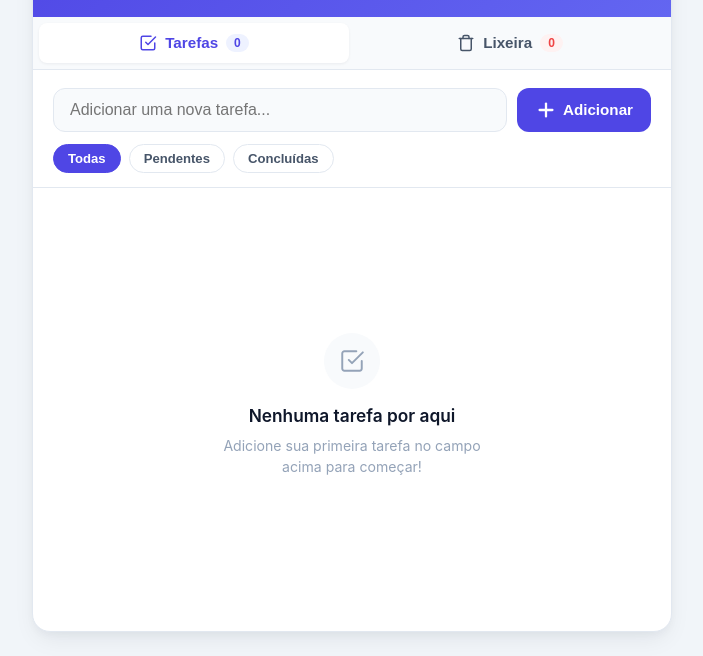
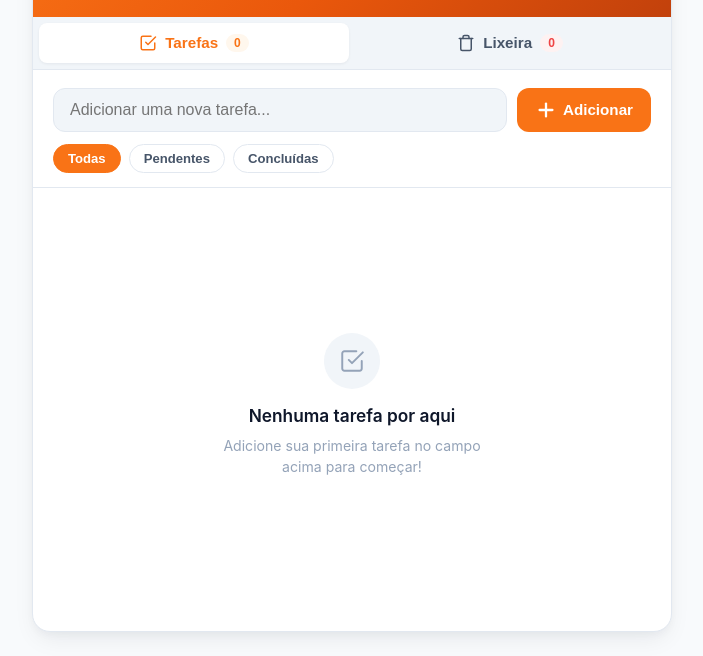
Before and after one commit to cesarzetto/PrimeiroProjeto, a plain HTML site: page index.html in a window 1280 px wide. Shown: the part 144-800 px from the top of the page, without its empty margins (288-991 px from the left). Drawn offline with Linux system fonts and the light colour scheme.

Commit message:
style: atualizar paleta de cores para tons de laranja e criar versao v1.0.2

```diff
--- a/index.html
+++ b/index.html
@@ -3,7 +3,7 @@
 <head>
     <meta charset="UTF-8">
     <meta name="viewport" content="width=device-width, initial-scale=1.0, maximum-scale=1.0, user-scalable=no">
-    <meta name="theme-color" content="#4f46e5">
+    <meta name="theme-color" content="#f97316">
     <meta name="apple-mobile-web-app-capable" content="yes">
     <meta name="apple-mobile-web-app-status-bar-style" content="black-translucent">
     <title>Minhas Tarefas</title>
--- a/script.js
+++ b/script.js
@@ -104,10 +104,10 @@ function applyTheme() {
 
     if (isDark) {
         document.documentElement.setAttribute('data-theme', 'dark');
-        if (metaThemeColor) metaThemeColor.setAttribute('content', '#1e1b4b');
+        if (metaThemeColor) metaThemeColor.setAttribute('content', '#7c2d12');
     } else {
         document.documentElement.removeAttribute('data-theme');
-        if (metaThemeColor) metaThemeColor.setAttribute('content', '#4f46e5');
+        if (metaThemeColor) metaThemeColor.setAttribute('content', '#f97316');
     }
 
     updateThemeButtonUI();
--- a/style.css
+++ b/style.css
@@ -1,23 +1,23 @@
 :root {
-    --primary: #4f46e5;
-    --primary-hover: #4338ca;
-    --primary-light: #eef2ff;
+    --primary: #f97316;
+    --primary-hover: #ea580c;
+    --primary-light: #fff7ed;
     --success: #10b981;
     --success-light: #ecfdf5;
     --danger: #ef4444;
     --danger-hover: #dc2626;
     --danger-light: #fef2f2;
     --warning: #f59e0b;
-    --bg-body: #f1f5f9;
+    --bg-body: #f8fafc;
     --bg-surface: #ffffff;
-    --bg-muted: #f8fafc;
+    --bg-muted: #f1f5f9;
     --text-main: #0f172a;
     --text-secondary: #475569;
     --text-muted: #94a3b8;
     --border: #e2e8f0;
     --shadow-sm: 0 1px 3px rgba(15, 23, 42, 0.06);
     --shadow-md: 0 10px 25px -5px rgba(15, 23, 42, 0.08), 0 4px 10px -2px rgba(15, 23, 42, 0.04);
-    --header-gradient: linear-gradient(135deg, #4f46e5 0%, #6366f1 100%);
+    --header-gradient: linear-gradient(135deg, #f97316 0%, #ea580c 50%, #c2410c 100%);
     --radius-sm: 8px;
     --radius-md: 12px;
     --radius-lg: 18px;
@@ -25,25 +25,25 @@
 }
 
 [data-theme="dark"] {
-    --primary: #6366f1;
-    --primary-hover: #4f46e5;
-    --primary-light: rgba(99, 102, 241, 0.18);
+    --primary: #fb923c;
+    --primary-hover: #f97316;
+    --primary-light: rgba(251, 146, 60, 0.18);
     --success: #10b981;
     --success-light: rgba(16, 185, 129, 0.16);
     --danger: #f87171;
     --danger-hover: #ef4444;
     --danger-light: rgba(239, 68, 68, 0.16);
     --warning: #fbbf24;
-    --bg-body: #0b0f17;
-    --bg-surface: #141b27;
-    --bg-muted: #1c2536;
-    --text-main: #f1f5f9;
+    --bg-body: #111418;
+    --bg-surface: #1a1f26;
+    --bg-muted: #242c37;
+    --text-main: #f8fafc;
     --text-secondary: #cbd5e1;
     --text-muted: #64748b;
-    --border: #222f44;
-    --shadow-sm: 0 1px 3px rgba(0, 0, 0, 0.3);
-    --shadow-md: 0 10px 25px -5px rgba(0, 0, 0, 0.45);
-    --header-gradient: linear-gradient(135deg, #1e1b4b 0%, #312e81 100%);
+    --border: #2d3748;
+    --shadow-sm: 0 1px 3px rgba(0, 0, 0, 0.35);
+    --shadow-md: 0 10px 25px -5px rgba(0, 0, 0, 0.5);
+    --header-gradient: linear-gradient(135deg, #7c2d12 0%, #9a3412 50%, #c2410c 100%);
 }
 
 * {
@@ -248,7 +248,7 @@ body {
 .task-input:focus {
     background-color: var(--bg-surface);
     border-color: var(--primary);
-    box-shadow: 0 0 0 3px rgba(79, 70, 229, 0.15);
+    box-shadow: 0 0 0 3px rgba(249, 115, 22, 0.2);
 }
 
 .btn-add {
```
